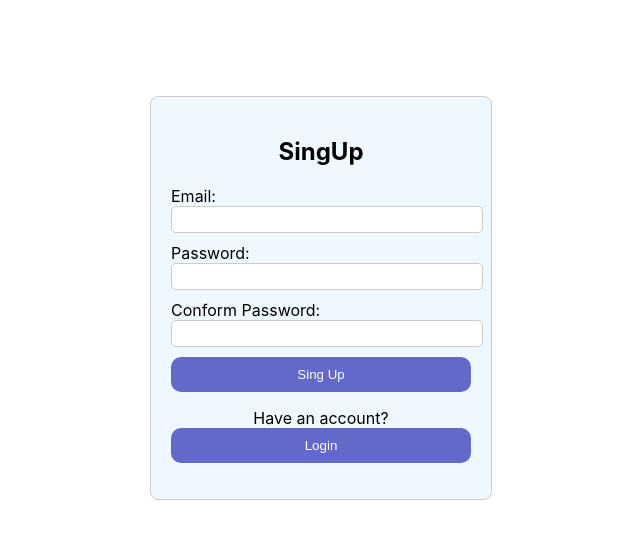
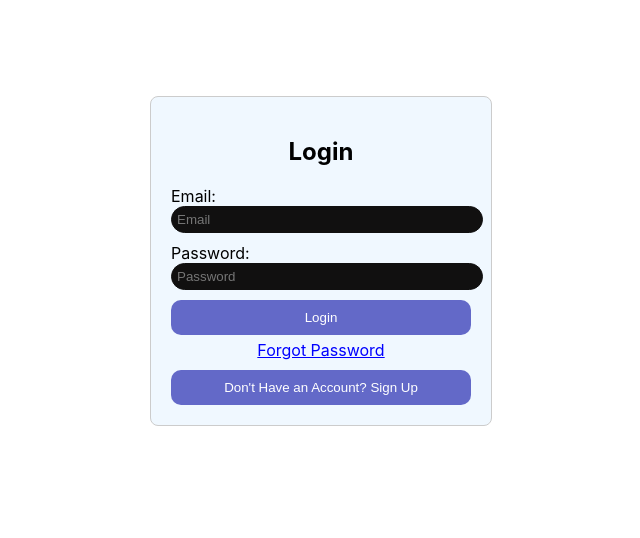
Before and after one commit to Chikmurgechetan/Expense-Tracker, a React (Create React App) app: page / in a window 1280 px wide. Shown: the top 538 px of the page, without its empty margins (362-1002 px from the left). Built offline with nearby package versions, Linux system fonts and the light colour scheme.

Commit message:
Login Page

```diff
--- a/package.json
+++ b/package.json
@@ -8,6 +8,7 @@
     "@testing-library/user-event": "^13.5.0",
     "react": "^18.2.0",
     "react-dom": "^18.2.0",
+    "react-router-dom": "^6.14.1",
     "react-scripts": "5.0.1",
     "web-vitals": "^2.1.4"
   },
--- a/src/App.js
+++ b/src/App.js
@@ -1,9 +1,17 @@
 import React from "react";
 import SingUpForm from "./Components/SingUp/SingUpForm";
 
+import { Route, Routes } from "react-router-dom";
+import Home from "./Components/Pages/Home";
+
 function App() {
   return (<>
- <SingUpForm/>
+  <Routes>
+   <Route path="/" element={<SingUpForm/>} />
+   <Route path="/home" element={<Home/>} />
+  </Routes>
+
+
   </>
 
   );
--- /dev/null
+++ b/src/Components/Context/Autho-Context.js
@@ -0,0 +1,26 @@
+import React from "react";
+import { useState } from "react";
+export const AppContext = React.createContext({
+  idToken: "",
+  isLoggedIn: false,
+  setidToken: () => {},
+  setIsLoggedIn: () => {},
+});
+
+const ContextProvider = (props) => {
+  const [isLoggedIn, setIsLoggedIn] = useState(false);
+  const [idToken, setidToken] = useState("");
+
+  const ctxObj = {
+    idToken: idToken,
+    isLoggedIn: isLoggedIn,
+    setidToken: setidToken,
+    setIsLoggedIn: setIsLoggedIn,
+  };
+
+  return (
+    <AppContext.Provider value={ctxObj}>{props.children}</AppContext.Provider>
+  );
+};
+
+export default ContextProvider;
--- /dev/null
+++ b/src/Components/Pages/Home.js
@@ -0,0 +1,12 @@
+import React from "react";
+
+const Home = () =>{
+
+    return(
+        <>
+        <h1>Well Come to Expense Tracker</h1>
+        </>
+    )
+};
+
+export default Home;
--- a/src/Components/SingUp/SingUpForm.js
+++ b/src/Components/SingUp/SingUpForm.js
@@ -1,82 +1,129 @@
-import React, { useState } from "react";
+import React, { useContext, useState } from "react";
 import classes from "./SingUpFrom.module.css";
+import { AppContext } from "../Context/Autho-Context";
+import { useNavigate } from "react-router-dom";
 
-const Singup = (singData)=>{
-      fetch("https://identitytoolkit.googleapis.com/v1/accounts:signUp?key=AIzaSyBkf4P6tcEA2uaVJe-UTssAymxMaTBMf2Q",
-     {
-        method:'POST',
-        body : JSON.stringify(singData),
-        headers:{
-            'Content-Type':'application/json'
-        }
-     }).then((response)=>{
-        console.log(response);
-     }).catch((error)=>{
-        console.log(error);
-     })
-
-}
 
 
 const SingUpForm = () => {
-   const [email,setEmail] = useState("");
-   const [password,setPassword] = useState("");
-   const [conformPassword,setconformPassword] = useState("");
+  const navigat =useNavigate();
+  const ctx = useContext(AppContext);
+  const [email, setEmail] = useState("");
+  const [password, setPassword] = useState("");
+  const [conformPassword, setConformPassword] = useState("");
+  const [isLogin, setIsLogin] = useState(true);
 
-    const SubmitHandelr = (event) =>{
-    event.preventDefault()
-    console.log(email,password,conformPassword);
+  const switchHandler = () => {
+    setIsLogin((prevState) => !prevState);
+  };
 
-    if (password === conformPassword){
-        Singup({  email: email,
-                password: password,
-                 returnSecureToken: true})
-
-        setEmail('');
-        setPassword('');
-        setconformPassword('')
-    }else{
-        alert('password mismatch')
-    };
-    console.log(' User has successfully signed up')
+  const submitHandler = async (event) => {
+    event.preventDefault();
+    console.log(email, password, conformPassword);
+    if (!isLogin && password !== conformPassword) {
+      alert("Confirmation password does not match");
+      return;
     }
 
-    const changeEmail = (event) =>{
-        setEmail(event.target.value);
+    let url =
+      "https://identitytoolkit.googleapis.com/v1/accounts:signUp?key=AIzaSyBkf4P6tcEA2uaVJe-UTssAymxMaTBMf2Q";
+
+    if (isLogin) {
+      url =
+        "https://identitytoolkit.googleapis.com/v1/accounts:signInWithPassword?key=AIzaSyBkf4P6tcEA2uaVJe-UTssAymxMaTBMf2Q";
     }
-    const changePasswword = (event) =>{
-        setPassword(event.target.value);
+
+    try {
+      const response = await fetch(url, {
+        method: "POST",
+        headers: {
+          "Content-Type": "application/json",
+        },
+        body: JSON.stringify({
+          email: email,
+          password: password,
+          returnSecureToken: true,
+        }),
+      });
+
+      const data = await response.json();
+      if (data.error) {
+        alert(data.error.message);
+      } else {
+        if (isLogin) {
+          ctx.setIsLoggedIn(true);
+          ctx.setidToken(data.idToken);
+          navigat('/home');
+        }
+        setIsLogin(true);
+      }
+
+      console.log(data);
+    } catch (error) {
+      console.error(error);
     }
-    const changeConformPassword = (event) =>{
-        setconformPassword(event.target.value);
-    }
+  };
+
+  const changeEmail = (event) => {
+    setEmail(event.target.value);
+  };
+
+  const changePassword = (event) => {
+    setPassword(event.target.value);
+  };
+
+  const changeConformPassword = (event) => {
+    setConformPassword(event.target.value);
+  };
 
   return (
     <>
       <div className={classes["signup-container"]}>
-        <h2>SingUp</h2>
-        <form onSubmit={SubmitHandelr}>
-          <label >
+        <h2>{isLogin ? "Login" : "Sign Up"}</h2>
+        <form onSubmit={submitHandler}>
+          <label>
             Email:
-            <input type="email"  value={email} onChange={changeEmail} required />
+            <input
+              type="email"
+              value={email}
+              onChange={changeEmail}
+              placeholder="Email"
+              required
+            />
           </label>
 
-          <label >
+          <label>
             Password:
-            <input type="password" value={password} onChange={changePasswword} required />
+            <input
+              type="password"
+              value={password}
+              onChange={changePassword}
+              placeholder="Password"
+              required
+            />
           </label>
-          <label >
-            Conform Password:
-            <input type="password" value={conformPassword} onChange={changeConformPassword} required />
-          </label>
-          <button type="sunmit">Sing Up</button>
+          {!isLogin && (
+            <label>
+              Confirm Password:
+              <input
+                type="password"
+                value={conformPassword}
+                onChange={changeConformPassword}
+                placeholder="Confirm Password"
+                required
+              />
+            </label>
+          )}
+          <button type="submit">{isLogin ? "Login" : "Sign Up"}</button>
         </form>
-        <div>
-          <p>
-            Have an account?
-            <button>Login</button>
-          </p>
-        </div>
+
+        <a href="/forgot-password" className={classes.link}>
+          Forgot Password
+        </a>
+
+        <button onClick={switchHandler}>
+          {isLogin ? "Don't Have an Account? Sign Up" : "Login"}
+        </button>
       </div>
     </>
   );
--- a/src/Components/SingUp/SingUpFrom.module.css
+++ b/src/Components/SingUp/SingUpFrom.module.css
@@ -24,11 +24,13 @@
   margin-bottom: 10px;
 }
 
-  form input{
+form input {
+  color: white;
   width: 100%;
   padding: 5px;
-    border: 1px solid #ccc;
-    border-radius: 5px;
+  border: 1px solid #111010;
+  border-radius: 20px;
+  background-color: #111010;
 }
 
 button {
@@ -45,6 +47,12 @@
   background-color: #6045a0;
 }
 
-  p {
+.link {
+
   text-align: center;
+  display: block;
+  margin-top: 5px;
+  margin-bottom: 10px;
+  color: blue;
+  text-decoration: underline;
 }
--- a/src/index.js
+++ b/src/index.js
@@ -1,14 +1,18 @@
-import React from 'react';
-import ReactDOM from 'react-dom/client';
-import './index.css';
-import App from './App';
-import reportWebVitals from './reportWebVitals';
+import React from "react";
+import ReactDOM from "react-dom/client";
+import "./index.css";
+import App from "./App";
+import reportWebVitals from "./reportWebVitals";
+import ContextProvider from "./Components/Context/Autho-Context";
+import { BrowserRouter } from "react-router-dom";
 
-const root = ReactDOM.createRoot(document.getElementById('root'));
+const root = ReactDOM.createRoot(document.getElementById("root"));
 root.render(
-  <React.StrictMode>
-    <App />
-  </React.StrictMode>
+  <ContextProvider>
+    <BrowserRouter>
+      <App />
+    </BrowserRouter>
+  </ContextProvider>
 );
 
 // If you want to start measuring performance in your app, pass a function
```
Also changed, not shown: 1 other file (tests, documents, lock files or other folders). Lines whose indentation alone changed are shown as unchanged.
